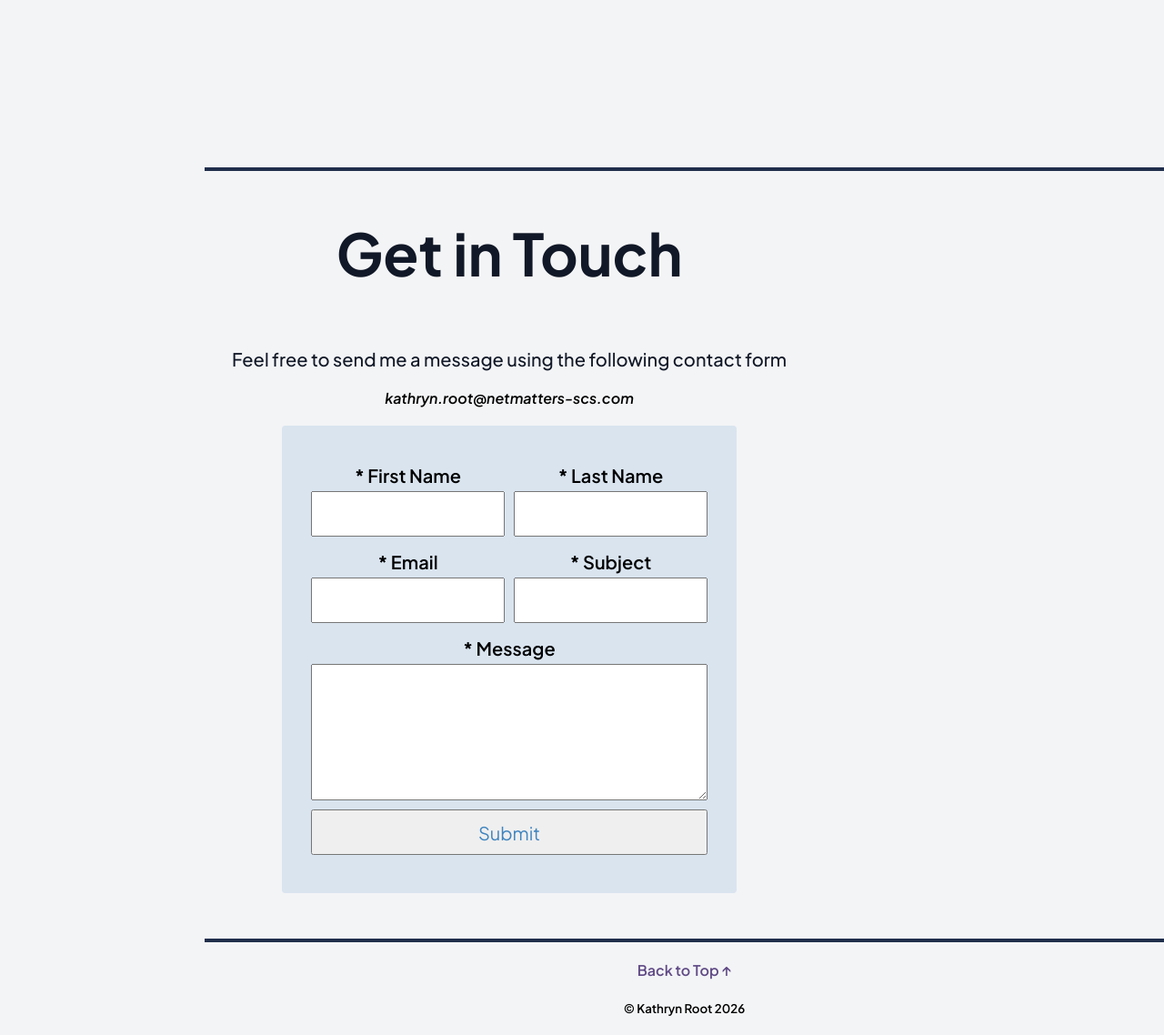
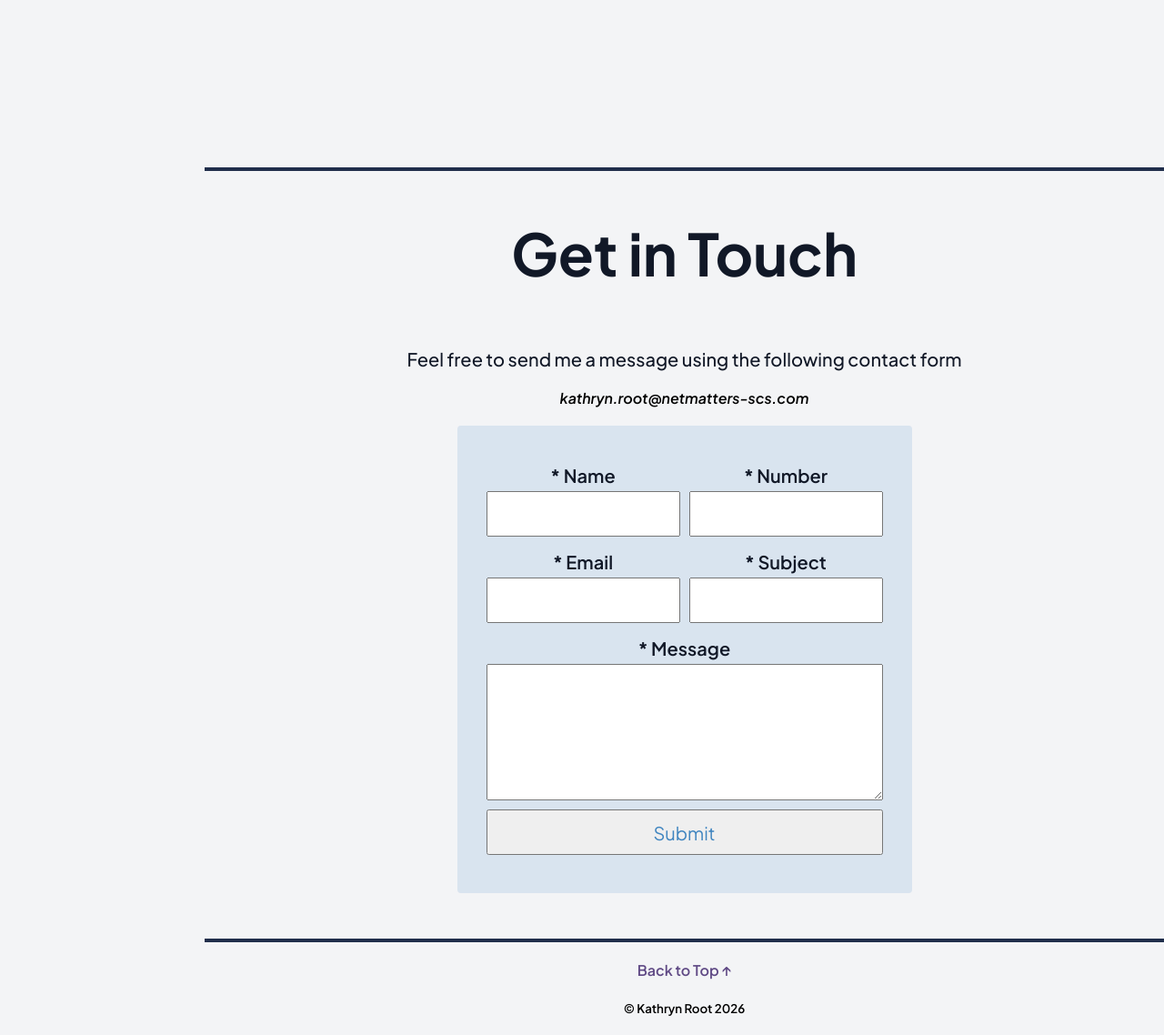
Before and after one commit to Rootytootyfrooty/NetMatters-SCS-Portfolio-1, a PHP site: page / in a window 1280 px wide. Shown: the part 2760-3898 px from the top of the page at 91% size. Run offline with PHP 8.4, Linux system fonts and the light colour scheme; some libraries are stand-ins or nearby versions; some web fonts are replaced.

Commit message:
Changed form and logic
Form is now a bit better and works. Added a success message too

```diff
--- a/Validator.php
+++ b/Validator.php
@@ -11,6 +11,11 @@ class Validator {
         return filter_var($value, FILTER_VALIDATE_EMAIL);
     }
 
+    public static function number($string) {
+        $string = preg_replace('/[()\s-]/', '', $string);
+    return preg_match('/^(?:0\d{10}|\+44\d{10})$/', $string) === 1;
+    }
+
 }
 
 ?>
--- a/controllers/index.php
+++ b/controllers/index.php
@@ -2,11 +2,12 @@
 
 require_once 'Validator.php';
 require "Database.php";
+require "functions.php";
 
 $errors = [];
 
 $firstName = $_POST['first-name'] ?? '';
-$lastName = $_POST['last-name'] ?? '';
+$number = $_POST['number'] ?? '';
 $email = $_POST['email'] ?? '';
 $subject = $_POST['subject'] ?? '';
 $message  = $_POST['message'] ?? '';
@@ -21,19 +22,19 @@ if ($_SERVER['REQUEST_METHOD'] === 'POST') {
         $errors['message'] = 'Message must be between 1 and 1,000 characters';
     }
     if (!Validator::string($firstName, 1, 50)) {
-        $errors['firstName'] = 'Please provide a first name';
+        $errors['firstName'] = 'Please provide a name';
     }
-    if (!Validator::string($lastName, 1, 50)) {
-        $errors['lastName'] = 'Please provide a last name';
+    if (!Validator::number($number)) {
+        $errors['number'] = 'Please provide a contact number';
     }
     if (!Validator::string($subject, 1, 250)) {
         $errors['subject'] = 'Please enter a subject';
     }
     if (empty($errors)) {
         $db = new Database();
-        $db->queryAll('INSERT INTO portfolio(first_name, last_name, email, subject, message) VALUES(:firstName, :lastName, :email, :subject, :message)', [
+        $db->queryAll('INSERT INTO enquiries(name, number, email, subject, message) VALUES(:firstName, :number, :email, :subject, :message)', [
             'firstName' => $firstName,
-            'lastName' => $lastName,
+            'number' => $number,
             'email' => $email,
             'subject' => $subject,
             'message' => $message
--- /dev/null
+++ b/functions.php
@@ -0,0 +1,10 @@
+<?php
+
+function dd($data) {
+  echo '<pre>';
+  die(var_dump($data));
+  echo '</pre>';
+}
+
+
+?>
--- a/scss/abstracts/_variables.scss
+++ b/scss/abstracts/_variables.scss
@@ -1,5 +1,4 @@
 $sidebar-width: 225px;
-// $sidebar-width: 0px;
 
 //mixin for style reset for default browser styling
 @mixin style-reset {
@@ -26,10 +25,8 @@ $sidebar-width: 225px;
 
 .container-default {
     position: relative;
-    margin: 0 auto;
     padding: 0;
     overflow: visible;
-    max-width: 900px;
 }
 .is-visible {
     animation: slide-in alternate forwards;
--- a/scss/layout/_contact.scss
+++ b/scss/layout/_contact.scss
@@ -93,7 +96,7 @@
         align-items: flex-end;
     }
     #first-name,
-    #last-name,
+    #number,
     #email,
     #subject {
         flex: 45%;
@@ -127,7 +130,7 @@
     border-radius: 4px;
     // box-shadow: 0 4px 16px rgba($c-burger-bg-hov, 0.15);
     max-width: 700px;
-    max-height: 650px;
+    max-height: 750px;
     @include lg {
         margin: 0 auto;
         margin-bottom: 48px;
@@ -220,8 +162,13 @@
 // .error textarea::placeholder {
 //     color: rgba(139, 0, 0, 0.8);
 // }
+
 .input-control label {
     font-size: 20px;
+    color: $c-burger-bg;
+    @include dm {
+        color: $c-burger;
+    }
 }
 .error-php {
     border-color: rgb(255, 0, 0);
--- a/views/examples.view.php
+++ b/views/examples.view.php
@@ -187,6 +187,7 @@
 
     <?php require('partials/footer.view.php') ?>
     <script src="js/prism.js"></script>
+    <script src="js/prism-start.js"></script>
     <script src="js/portfolio.js"></script>
     <script src="https://code.jquery.com/jquery-3.6.0.min.js"></script>
     <script src="https://cdn.jsdelivr.net/npm/slick-carousel@1.8.1/slick/slick.min.js"></script>
--- a/views/index.view.php
+++ b/views/index.view.php
@@ -2,7 +2,13 @@
 <html lang="en">
 
     <?php require('partials/head.view.php') ?>
-
+    <?php
+        $firstName = $_POST['first-name'] ?? '';
+        $number = $_POST['number'] ?? '';
+        $email = $_POST['email'] ?? '';
+        $subject = $_POST['subject'] ?? '';
+        $message  = $_POST['message'] ?? '';
+    ?>
     <body id="top">
 
     <?php require('views/partials/svgs.php') ?>
@@ -124,15 +130,15 @@
                 <div class="formcont">
                     <form action="/#form" method="POST" id="form">
                         <div class="input-control" id="first-name">
-                            <label for="ffname"><strong>*</strong> First Name</label>
+                            <label for="ffname"><strong>*</strong> Name</label>
                             <input id="ffname" name="first-name" class="default-input <?= isset($errors['firstName']) ? 'error-php ' : '' ?>char-lim"
                             value="<?= htmlspecialchars($firstName, ENT_QUOTES) ?>"></input>
                         </div>
 
-                        <div class="input-control" id="last-name">
-                            <label for="flname"><strong>*</strong> Last Name</label>
-                            <input id="flname" name="last-name" class="default-input <?= isset($errors['lastName']) ? 'error-php ' : '' ?>char-lim"
-                            value="<?= htmlspecialchars($lastName, ENT_QUOTES) ?>"></input>
+                        <div class="input-control" id="number">
+                            <label for="flnumber"><strong>*</strong> Number</label>
+                            <input id="flnumber" name="number" class="default-input <?= isset($errors['number']) ? 'error-php ' : '' ?>char-lim"
+                            value="<?= htmlspecialchars($number, ENT_QUOTES) ?>"></input>
                         </div>
 
                         <div class="input-control" id="email">
@@ -149,16 +155,16 @@
 
                         <div class="input-control" id="message">
                             <label for="fmessage"><strong>*</strong> Message</label>
-                            <textarea id="fmessage" name="message" class="default-input <?= isset($errors['message']) ? 'error-php ' : '' ?>char-lim"
-                            value="<?= htmlspecialchars($message, ENT_QUOTES) ?>"></textarea>
+                            <textarea id="fmessage" name="message" class="default-input <?= isset($errors['message']) ? 'error-php ' : '' ?>"
+                            data-no-clear ><?= htmlspecialchars($message, ENT_QUOTES) ?></textarea>
                         </div>
                         <button type="submit">Submit</button>
                     </form>
                     <?php if (isset($_SESSION['MSG'])) : ?>
                     <div id="success-container">
                         <div id="success-msg">
-                            <h3>Message Successfully Sent</h3>
-                            <p id="p">Redirecting...</p>
+                            <h3>Thank you</h3>
+                            <p id="p">I'll be in touch shortly</p>
                         </div>
                     </div>
                     <script>
@@ -166,7 +172,7 @@
                         document.body.style.overflow = "hidden";
                         setTimeout(function() {
                             window.location.href = "/";
-                        }, 2000);
+                        }, 1500);
                     </script>
                     <?php
                         unset($_SESSION['MSG']);
```
Also changed, not shown: other parts of scss/layout/_contact.scss (+31 -65 lines), js/formvalidation.js (+8 -8 lines), js/portfolio.js (+0 -120 lines), js/prism-start.js (added, +119 -0 lines), README.md, css/styles.css.
